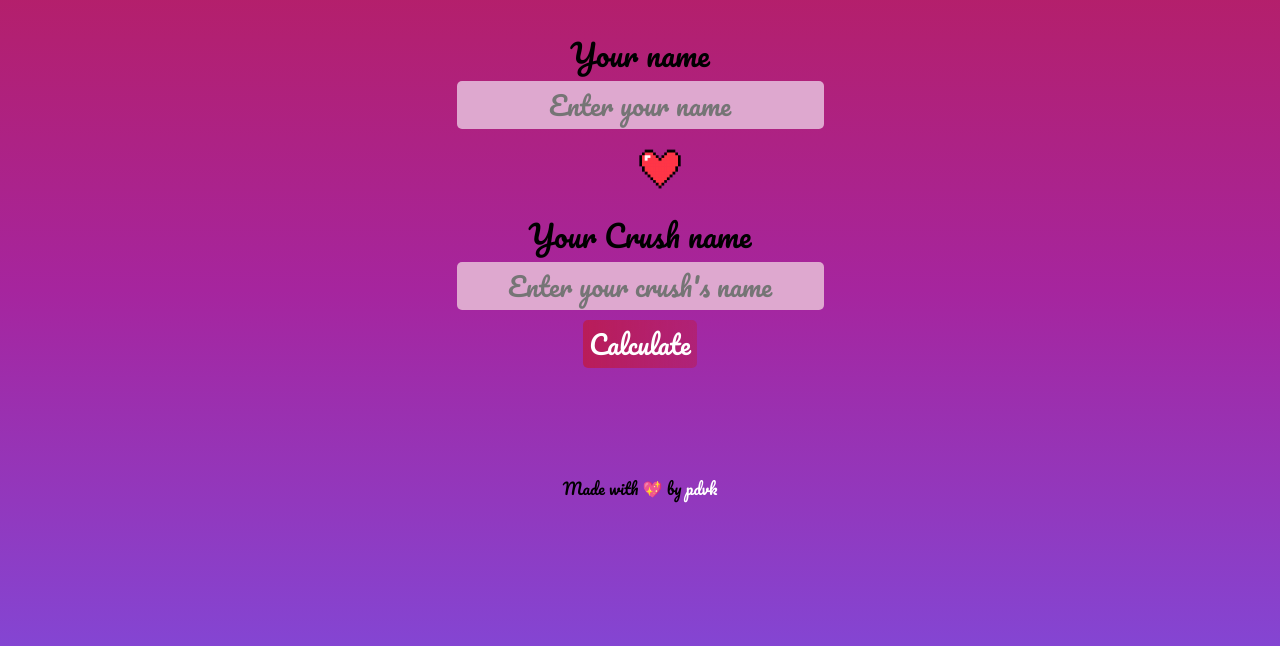
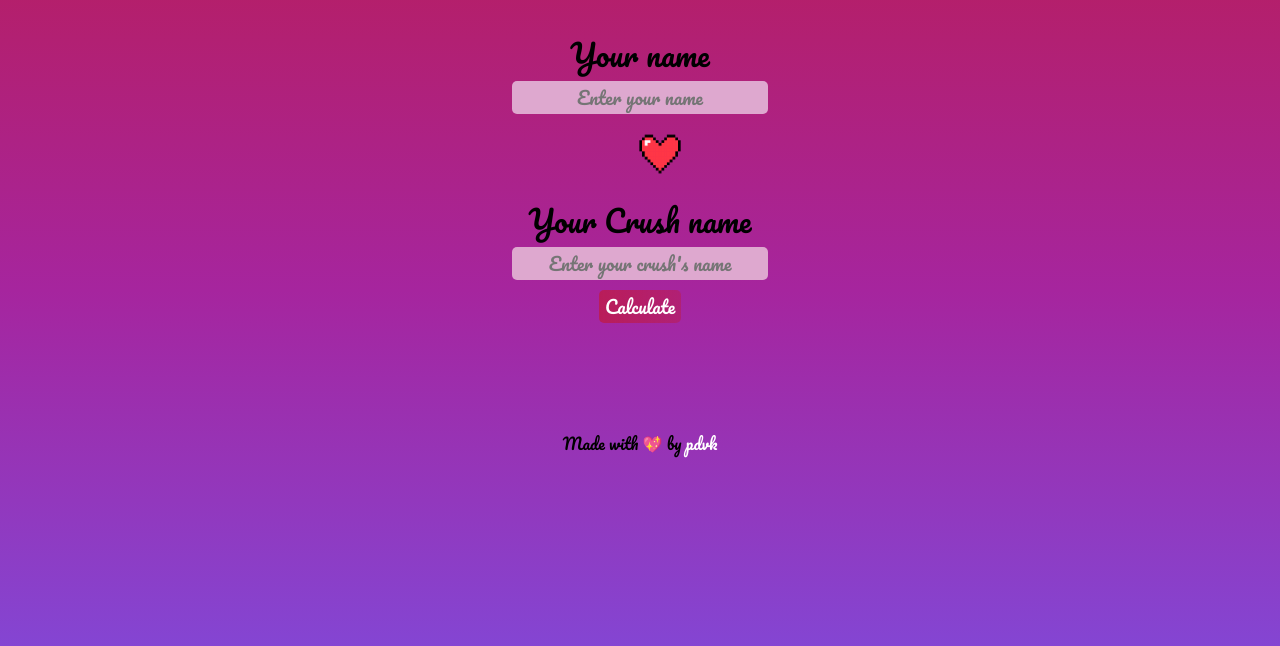
Before and after one commit to vamsikrishnarh7/Love-Calculator, a plain HTML site: page index.html in a window 1280 px wide. Shown: the part 110-756 px from the top of the page. Drawn offline with Linux system fonts and the light colour scheme.

Commit message:
font size of input is updated

```diff
--- a/style.css
+++ b/style.css
@@ -34,7 +34,8 @@ input{
     border-radius: 5px;
     /* box-shadow: 0px 0px 40px 3px white; */
     font-family: 'Pacifico', cursive;
-    font-size: 26px;
+    /*font-size: 26px;*/
+    font-size : 18px;
     text-align: center;
 }
 input:hover, input:focus{
```
